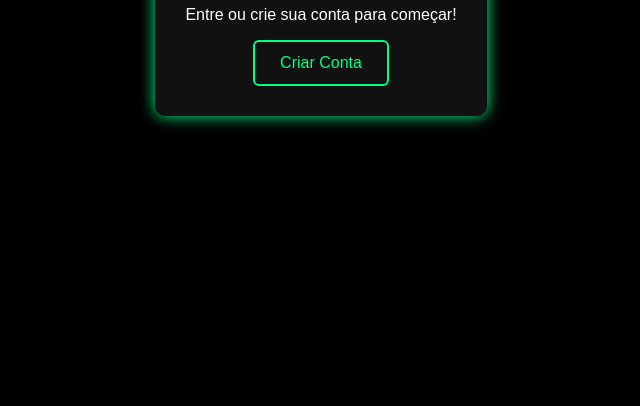
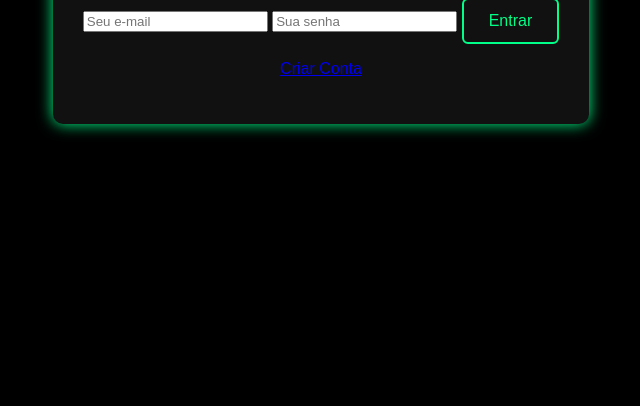
Before and after one commit to bhgsanttos/Doug-Fit-app-Pro-, a plain HTML site: page index.html in a window 1280 px wide. Shown: the part 394-800 px from the top of the page, without its empty margins (319-959 px from the left). Drawn offline with Linux system fonts and the light colour scheme.

Commit message:
Update index.html

```diff
--- a/index.html
+++ b/index.html
@@ -9,12 +9,11 @@
 <body>
   <div class="container">
     <h1>Doug Fit</h1>
-    <p>Entre ou crie sua conta para começar!</p>
-    <button onclick="redirecionarCriarConta()">Criar Conta</button>
-  </div>
-
-  <div id="alerta" class="alerta">
-    Redirecionando para a criação de conta...
+    <input type="email" id="emailLogin" placeholder="Seu e-mail" required />
+    <input type="password" id="senhaLogin" placeholder="Sua senha" required />
+    <button onclick="fazerLogin()">Entrar</button>
+    <p><a href="criar-conta.html">Criar Conta</a></p>
+    <div id="mensagem"></div>
   </div>
 
   <script src="script.js"></script>
```
